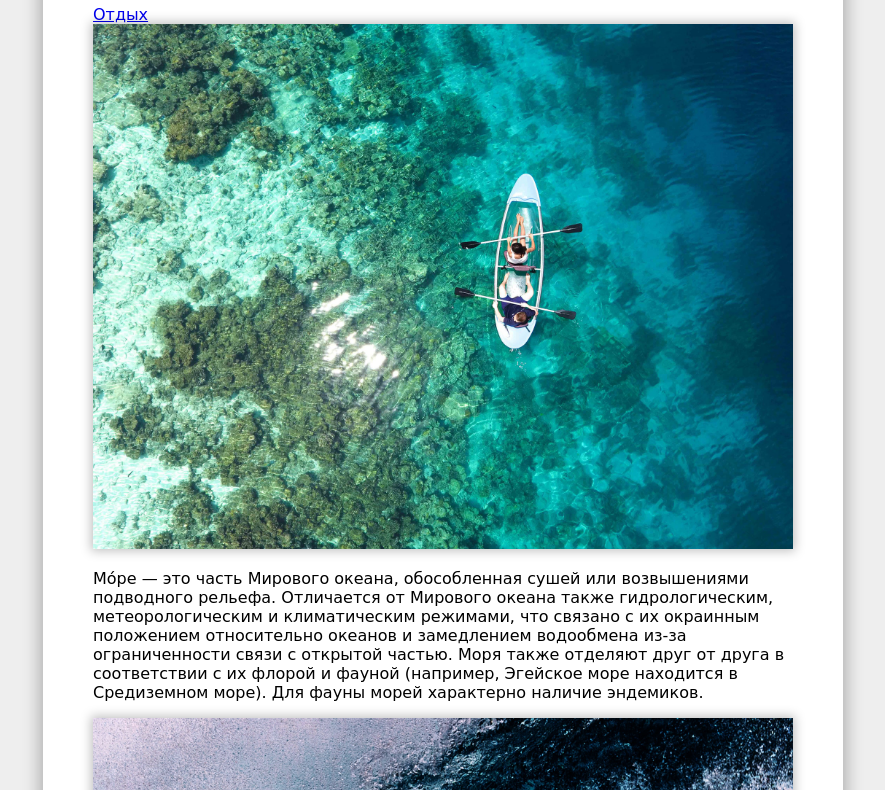
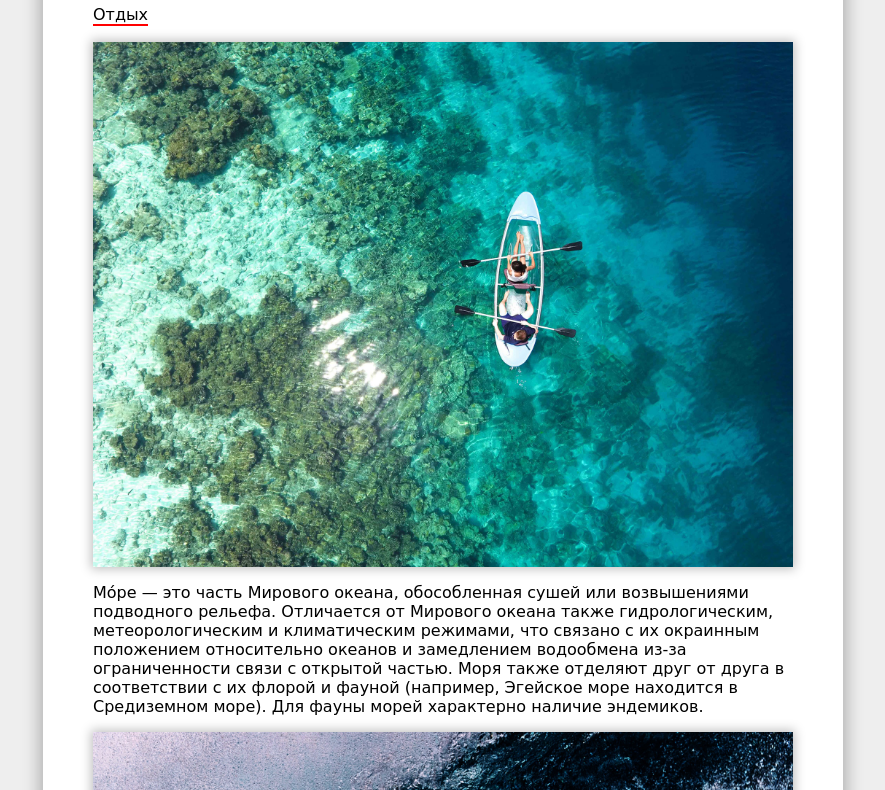
Before and after one commit to AlexKaktus/AlexKaktus.github.io, a plain HTML site: page project1/untitled.html in a window 1280 px wide. Shown: the part 112-902 px from the top of the page, without its empty margins (197-1082 px from the left). Drawn offline with Linux system fonts and the light colour scheme.

Commit message:
Add files via upload

```diff
--- a/project1/main.css
+++ b/project1/main.css
@@ -13,10 +13,24 @@ div{
 img{
 	max-width: 100%;
 	box-shadow: 0 0 10px 2px rgba(0,0,0,0.25);
+    margin-bottom: 16px;
+	margin-top: 16px;
+	display: block;
 }
 
 h1{
 	margin-top: 0;
+}
+a {
+	text-decoration: none;
+	color: black;
+    display: inline-block;
+	border-bottom: 2px solid red;
+	transition: 0.3s
+}
+a:active{
+color: black;
+border-color: red;
 }
 @media  (max-width: 480px) {
 	div{
@@ -24,3 +38,9 @@ h1{
 		padding: 30px 8px;
 	}
 }
+@media (pointer: fine) {
+	a:hover{
+		border-color: black;
+		color: red;
+	}
+}
```
